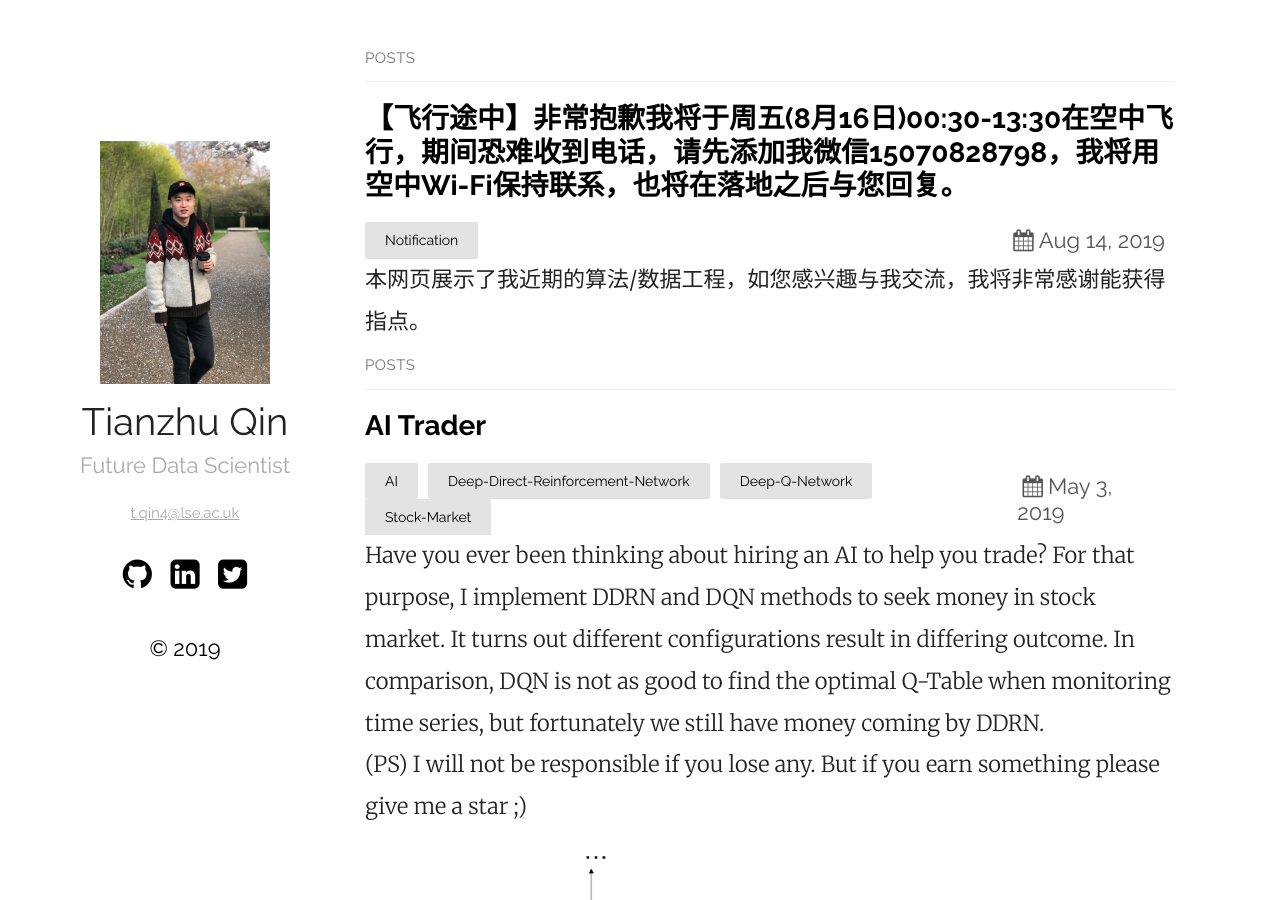
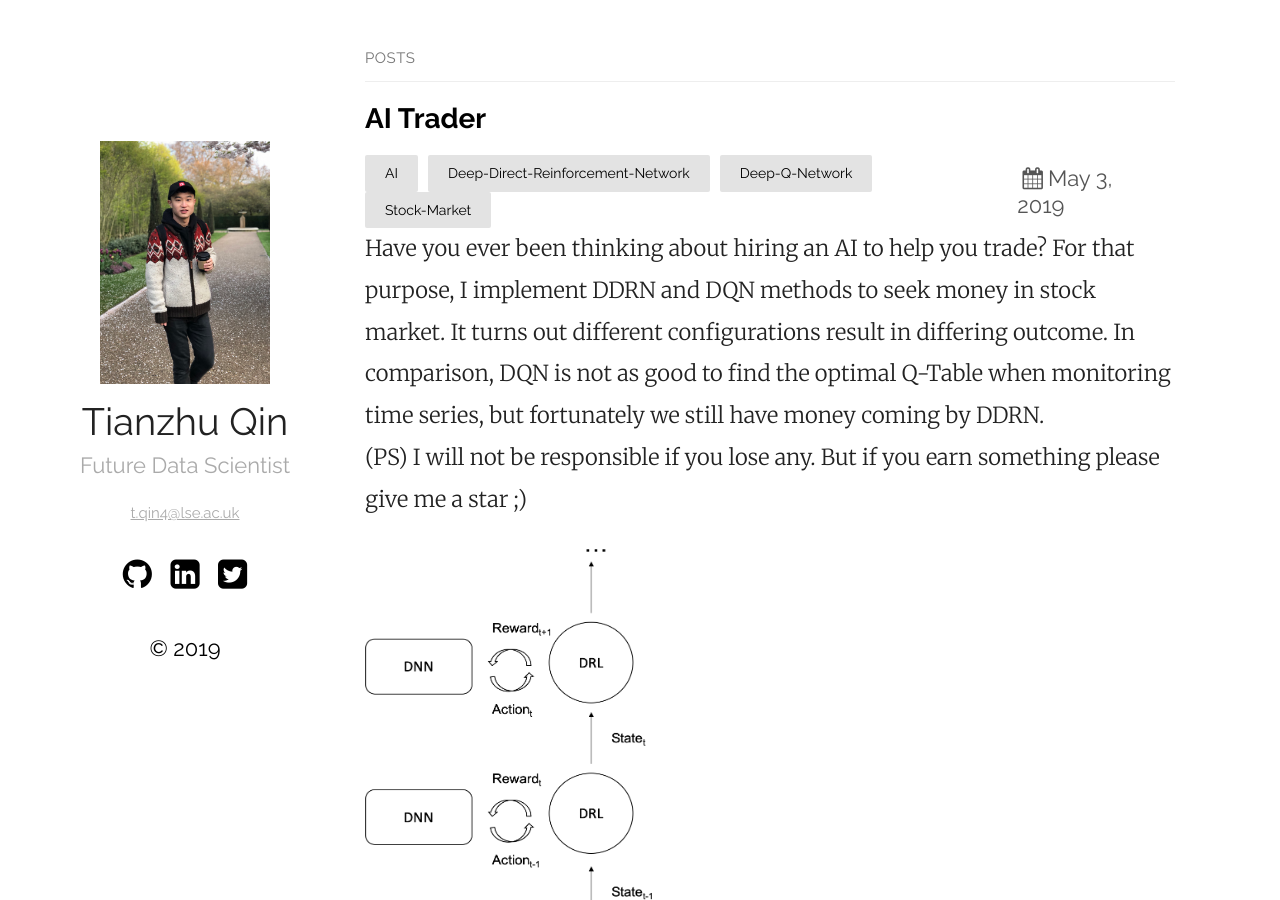
Before and after one commit to TianzhuQin/tianzhu.github.com, a Jekyll site: the page built from index.md, in a window 1280 px wide and 900 px high. Built offline with Jekyll 4.4.1, drawn with Linux system fonts in a browser that asks for light colours.

Commit message:
Tianzhu Qin

```diff
--- a/_posts/2019-08-05-ALERT.markdown
+++ /dev/null
@@ -1,13 +0,0 @@
----
-layout: post
-title:  "【飞行途中】非常抱歉我将于周五(8月16日)00:30-13:30在空中飞行，期间恐难收到电话，请先添加我微信15070828798，我将用空中Wi-Fi保持联系，也将在落地之后与您回复。"
-date:   2019-08-15 02:05:20 +0320
-tourl:
-categories: Notification
-excerpt: 本网页展示了我近期的算法/数据工程，如您感兴趣与我交流，我将非常感谢能获得指点。
----
-
-
-[jekyll-docs]: https://jekyllrb.com/docs/home
-[jekyll-gh]:   https://github.com/jekyll/jekyll
-[jekyll-talk]: https://talk.jekyllrb.com/
--- a/assets/2019-08-05-ALERT.markdown
+++ b/assets/2019-08-05-ALERT.markdown
@@ -1,7 +1,7 @@
 ---
 layout: post
-title:  "【飞行途中】非常抱歉，我将于周一(8月5日)04:00-16:30在空中飞行，恐难收到电话，请先添加我的微信15070828798，我将利用空中Wi-Fi保持联系，也将在落地之后与您回复。"
-date:   2019-08-04 02:05:20 +0320
+title:  "【飞行途中】非常抱歉我将于周五(8月16日)00:30-13:30在空中飞行，期间恐难收到电话，请先添加我微信15070828798，我将用空中Wi-Fi保持联系，也将在落地之后与您回复。"
+date:   2019-08-15 02:05:20 +0320
 tourl:
 categories: Notification
 excerpt: 本网页展示了我近期的算法/数据工程，如您感兴趣与我交流，我将非常感谢能获得指点。
```
Also changed, not shown: 1 other file.
